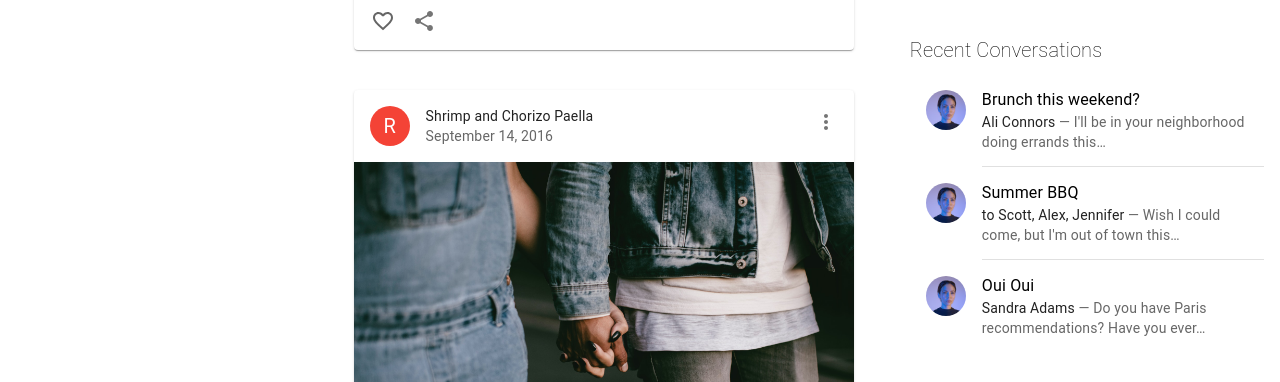
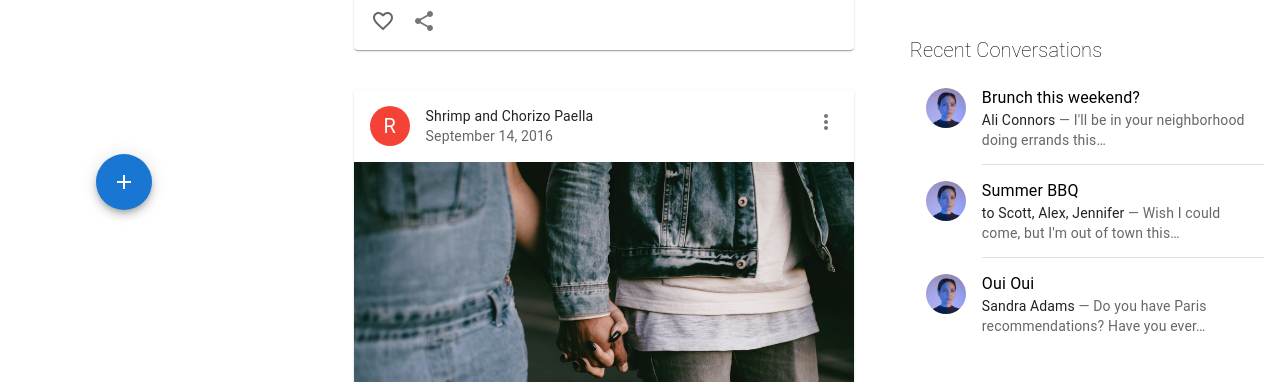
Before and after one commit to david-commit/mui, a React (Vite) app: page / in a window 1280 px wide. Shown: the part 570-952 px from the top of the page. Built offline with nearby package versions, Linux system fonts and the light colour scheme.

Commit message:
Added modal

```diff
--- a/src/App.tsx
+++ b/src/App.tsx
@@ -3,6 +3,7 @@ import LeftSideBar from './components/LeftSideBar';
 import RightSideBar from './components/RightSideBar';
 import Feed from './components/Feed';
 import { Box, Stack } from '@mui/material';
+import Add from './components/Add';
 
 function App() {
   return (
@@ -19,6 +20,7 @@ function App() {
         <Feed />
         <RightSideBar />
       </Stack>
+      <Add />
     </Box>
   );
 }
--- /dev/null
+++ b/src/components/Add.tsx
@@ -0,0 +1,53 @@
+import { useState } from 'react';
+import { Tooltip, Fab, Box, Modal, styled, Typography } from '@mui/material';
+import AddIcon from '@mui/icons-material/Add';
+
+const Add = () => {
+  const [open, setOpen] = useState(false);
+
+  const StyledModal = styled(Modal)({
+    display: 'flex',
+    justifyContent: 'center',
+    alignItems: 'center',
+  });
+
+  return (
+    <>
+      <Tooltip
+        title='Add Post'
+        sx={{
+          position: 'fixed',
+          bottom: 20,
+          left: { xs: 'calc(50% - 25px)', md: '7.5%' },
+        }}
+        onClick={() => setOpen(true)}
+      >
+        <Fab color='primary' aria-label='add'>
+          <AddIcon />
+        </Fab>
+      </Tooltip>
+      <StyledModal
+        open={open}
+        onClose={() => setOpen(false)}
+        aria-labelledby='modal-modal-title'
+        aria-describedby='modal-modal-description'
+      >
+        <Box
+          sx={{
+            width: 400,
+            height: 320,
+            backgroundColor: 'white',
+            padding: '1rem 1.5rem',
+            borderRadius: '1rem',
+          }}
+        >
+          <Typography variant='h6' color='gray' fontWeight={500}>
+           Create Post
+          </Typography>
+        </Box>
+      </StyledModal>
+    </>
+  );
+};
+
+export default Add;
--- a/src/components/RightSideBar.tsx
+++ b/src/components/RightSideBar.tsx
@@ -81,11 +81,11 @@ const RightSideBar = () => {
           </ImageList>
         </Box>
         <Box sx={{ mb: '2rem', display: 'flex', flexDirection: 'column' }}>
-          <Typography variant='h6' fontWeight={100} >
+          <Typography variant='h6' fontWeight={100} mb='6px'>
             Recent Conversations
           </Typography>
           <List
-            sx={{ width: '100%', maxWidth: 360, bgcolor: 'background.paper' }}
+            sx={{ width: '100%', maxWidth: 360, bgcolor: 'background.paper', padding: 0 }}
           >
             <ListItem alignItems='flex-start'>
               <ListItemAvatar>
```
